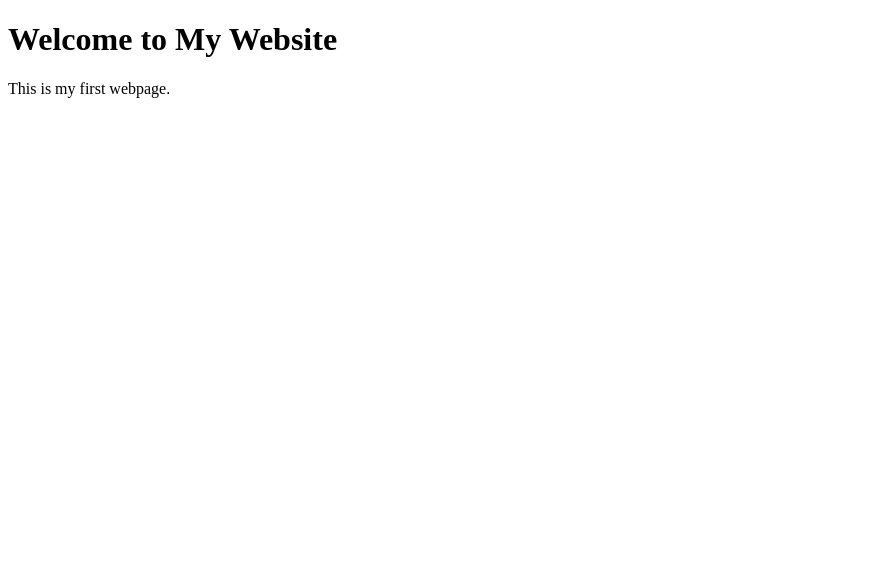
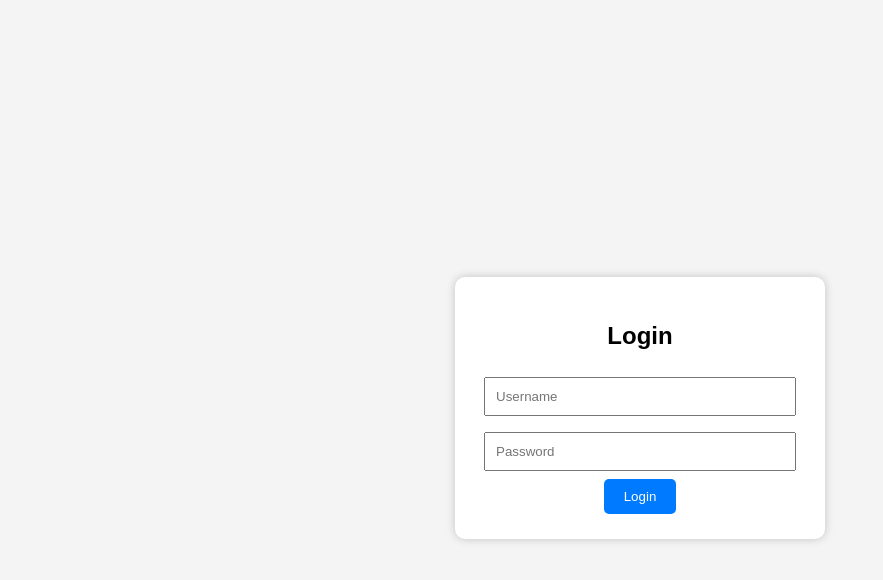
Before and after one commit to gangaparvathi-karri/My_profile, a plain HTML site: page index.html in a window 1280 px wide. Shown: the whole page, without its empty margins (0-883 px from the left). Drawn offline with Linux system fonts and the light colour scheme.

Commit message:
Revamp index.html for login and welcome page

```diff
--- a/index.html
+++ b/index.html
@@ -1,10 +1,95 @@
 <!DOCTYPE html>
-<html>
+<html lang="en">
 <head>
-    <title>My Web Page</title>
+    <meta charset="UTF-8">
+    <meta name="viewport" content="width=device-width, initial-scale=1.0">
+    <title>Login & Welcome Page</title>
+    <style>
+        body {
+            font-family: Arial, sans-serif;
+            background-color: #f4f4f4;
+            display: flex;
+            justify-content: center;
+            align-items: center;
+            height: 100vh;
+        }
+
+        .container {
+            background: white;
+            padding: 25px;
+            border-radius: 10px;
+            box-shadow: 0 0 10px rgba(0,0,0,0.2);
+            width: 320px;
+            text-align: center;
+        }
+
+        input {
+            width: 90%;
+            padding: 10px;
+            margin: 8px 0;
+        }
+
+        button {
+            padding: 10px 20px;
+            background: #007BFF;
+            color: white;
+            border: none;
+            cursor: pointer;
+            border-radius: 5px;
+        }
+
+        button:hover {
+            background: #0056b3;
+        }
+
+        #welcomePage {
+            display: none;
+        }
+    </style>
 </head>
 <body>
-    <h1>Welcome to My Website</h1>
-    <p>This is my first webpage.</p>
+
+    <!-- Login Page -->
+    <div class="container" id="loginPage">
+        <h2>Login</h2>
+
+        <input type="text" id="username" placeholder="Username" required>
+        <input type="password" id="password" placeholder="Password" required>
+
+        <button onclick="login()">Login</button>
+    </div>
+
+    <!-- Welcome Page -->
+    <div class="container" id="welcomePage">
+        <h2>Welcome!</h2>
+        <p id="welcomeMessage"></p>
+
+        <button onclick="logout()">Logout</button>
+    </div>
+
+    <script>
+        function login() {
+            let username = document.getElementById("username").value;
+            let password = document.getElementById("password").value;
+
+            if (username && password) {
+                document.getElementById("loginPage").style.display = "none";
+                document.getElementById("welcomePage").style.display = "block";
+                document.getElementById("welcomeMessage").innerText =
+                    "Hello, " + username + "! You have successfully logged in.";
+            } else {
+                alert("Please enter username and password.");
+            }
+        }
+
+        function logout() {
+            document.getElementById("welcomePage").style.display = "none";
+            document.getElementById("loginPage").style.display = "block";
+
+            document.getElementById("username").value = "";
+            document.getElementById("password").value = "";
+        }
+    </script>
+
 </body>
 </html>
```
